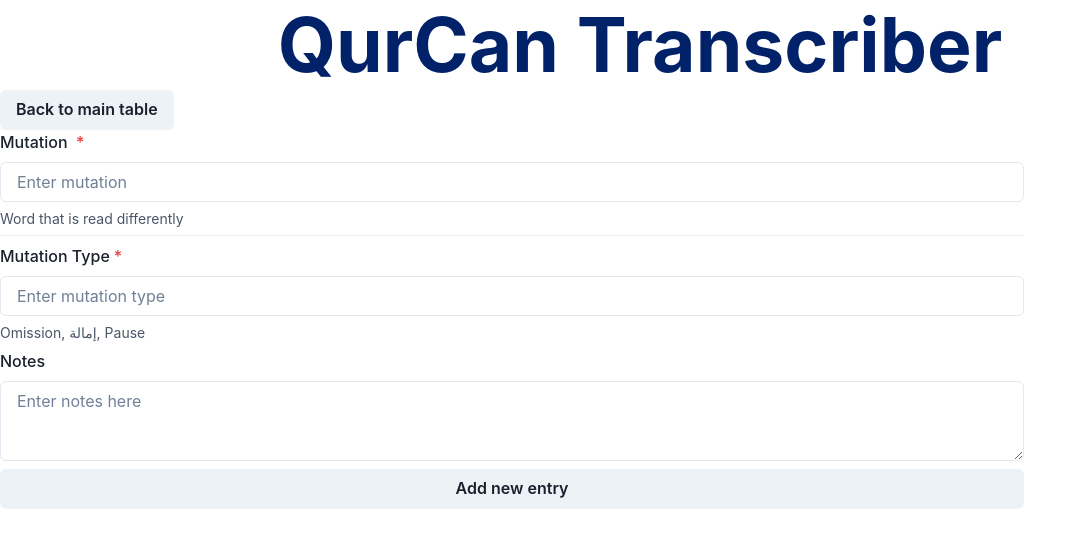
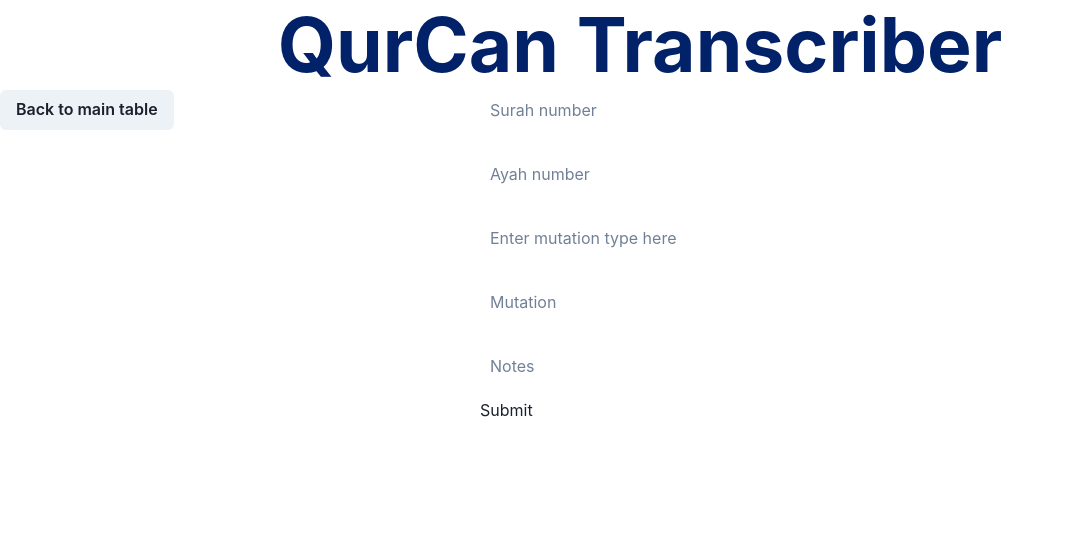
Before and after one commit to husaininazeer/QCT, a React (Create React App) app: page / in a window 1280 px wide. Both pictures are taken after a click on the button "Add new entry". Shown: the top 548 px of the page, without its empty margins (0-1087 px from the left). Built offline with nearby package versions, Linux system fonts and the light colour scheme.

Commit message:
Add form elements using <form />

```diff
--- a/src/Pages/AddNewEntry.jsx
+++ b/src/Pages/AddNewEntry.jsx
@@ -1,40 +1,75 @@
-import React, { useState } from 'react'
+import React, { useState, useRef } from 'react'
 import {
+  AbsoluteCenter,
   Button,
+  Box,
   Divider,
   FormControl,
   FormErrorMessage,
   FormHelperText,
   FormLabel,
   Heading,
-  Input,
   Select,
   Stack,
   Textarea,
 } from '@chakra-ui/react'
 import { useNavigate } from 'react-router-dom'
+import paths from '../paths'
+import InputField from '../components/Input'
+import styles from './AddNewEntry.scss'
 
 function AddNewEntry() {
   const navigate = useNavigate()
-  const [valuesToAdd, setValuesToAdd] = useState({
-    mutationType: '',
-    mutation: '',
-    notes: '',
-  })
+
+  const stateRef = useRef()
 
   // handlers
   const handleBackPress = () => {
-    navigate(-1)
+    navigate(paths.mainTable)
   }
 
-  const handleTextChange = ({ target: { value, name } }) => {
-    const existingValues = { ...valuesToAdd, [name]: value }
-    setValuesToAdd(existingValues)
+  const handleSubmit = (e) => {
+    e.preventDefault()
+    console.log(stateRef)
   }
 
-  const handleSubmit = () => {
-    console.log(valuesToAdd)
-  }
+  // making form from scratch because why not!
+
+  const inputProps = [
+    {
+      name: 'surah',
+      type: 'number',
+      placeholder: 'Surah number',
+      label: 'surah',
+      min: 1,
+      max: 114,
+    },
+    {
+      name: 'ayah',
+      type: 'number',
+      placeholder: 'Ayah number',
+      label: 'ayah',
+      min: 1,
+    },
+    {
+      name: 'mutationType',
+      type: 'select',
+      placeholder: 'Enter mutation type here',
+      label: 'Mutation Type',
+    },
+    {
+      name: 'mutation',
+      type: 'select',
+      placeholder: 'Mutation',
+      label: 'mutation',
+    },
+    {
+      name: 'notes',
+      type: 'text',
+      placeholder: 'Notes',
+      label: 'notes',
+    },
+  ]
 
   return (
     <>
@@ -42,50 +77,18 @@ function AddNewEntry() {
         QurCan Transcriber
       </Heading>
       <Button onClick={handleBackPress}> Back to main table </Button>
-      <Stack direction="column" maxWidth="80%">
-        <FormControl variant="floating" id="mutation" isRequired>
-          <FormLabel>Mutation </FormLabel>
-          <Input
-            name="mutation"
-            placeholder="Enter mutation"
-            value={valuesToAdd.mutation}
-            onChange={(e) => handleTextChange(e)}
-          />
-          <FormHelperText>Word that is read differently</FormHelperText>
-        </FormControl>
-        <Divider />
-
-        <FormControl
-          variant="floating"
-          id="mutationType"
-          isRequired
-          // FIXME
-          // invalid={!!valuesToAdd.mutationType.length ? true : undefined}
-        >
-          <FormLabel>Mutation Type</FormLabel>
-          <Input
-            name="mutationType"
-            placeholder="Enter mutation type"
-            value={valuesToAdd.mutationType}
-            onChange={(e) => handleTextChange(e)}
-          />
-          <FormHelperText>Omission, إمالة, Pause</FormHelperText>
-          <FormErrorMessage>Your First name is invalid</FormErrorMessage>
-        </FormControl>
-
-        <FormControl variant="floating" id="notes">
-          <FormLabel>Notes</FormLabel>
-          <Textarea
-            value={valuesToAdd.notes}
-            onChange={handleTextChange}
-            name="notes"
-            placeholder="Enter notes here"
-          ></Textarea>
-        </FormControl>
-        <Button onClick={handleSubmit} width="inherit">
-          Add new entry{' '}
-        </Button>
-      </Stack>
+      <div className="formBox">
+        <form onSubmit={handleSubmit}>
+          {inputProps?.map((inputProp, index) => (
+            <InputField
+              key={index}
+              refer={stateRef}
+              props={inputProp}
+            ></InputField>
+          ))}
+          <button type="submit">Submit</button>
+        </form>
+      </div>
     </>
   )
 }
--- /dev/null
+++ b/src/Pages/AddNewEntry.scss
@@ -0,0 +1,8 @@
+.formBox {
+  display: flex;
+  flex-direction: column;
+  justify-content: center;
+  align-items: center;
+  // background-color: aqua;
+  height: 30vh;
+}
--- /dev/null
+++ b/src/components/Input.jsx
@@ -0,0 +1,20 @@
+import React from 'react'
+import styles from './Input.scss'
+
+const toTitleCase = (str) => {
+  return str.replace(/\w\S*/g, function (txt) {
+    return txt.charAt(0).toUpperCase() + txt.substr(1).toLowerCase()
+  })
+}
+
+function Input({ props }) {
+  const { name, label, placeholder, refer } = props
+  return (
+    <div className="InputFields">
+      {/* <label>{toTitleCase(label)}</label> */}
+      <input ref={refer} {...props}></input>
+    </div>
+  )
+}
+
+export default Input
--- /dev/null
+++ b/src/components/Input.scss
@@ -0,0 +1,6 @@
+input {
+  padding: 10px;
+  margin: 10px 0px;
+  width: 20rem;
+  border-radius: 15px;
+}
```
Also changed, not shown: public/main-page.png (added), 1 other file (tests, documents, lock files or other folders).
